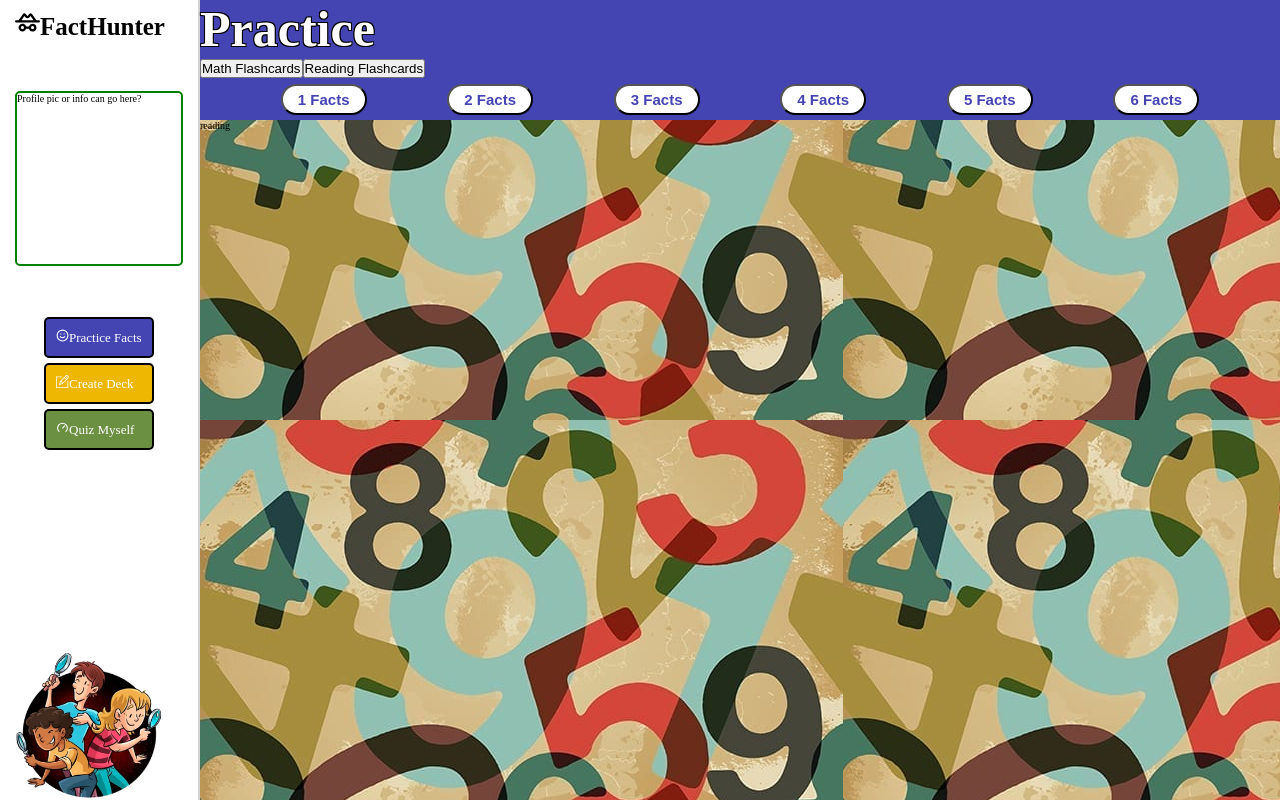
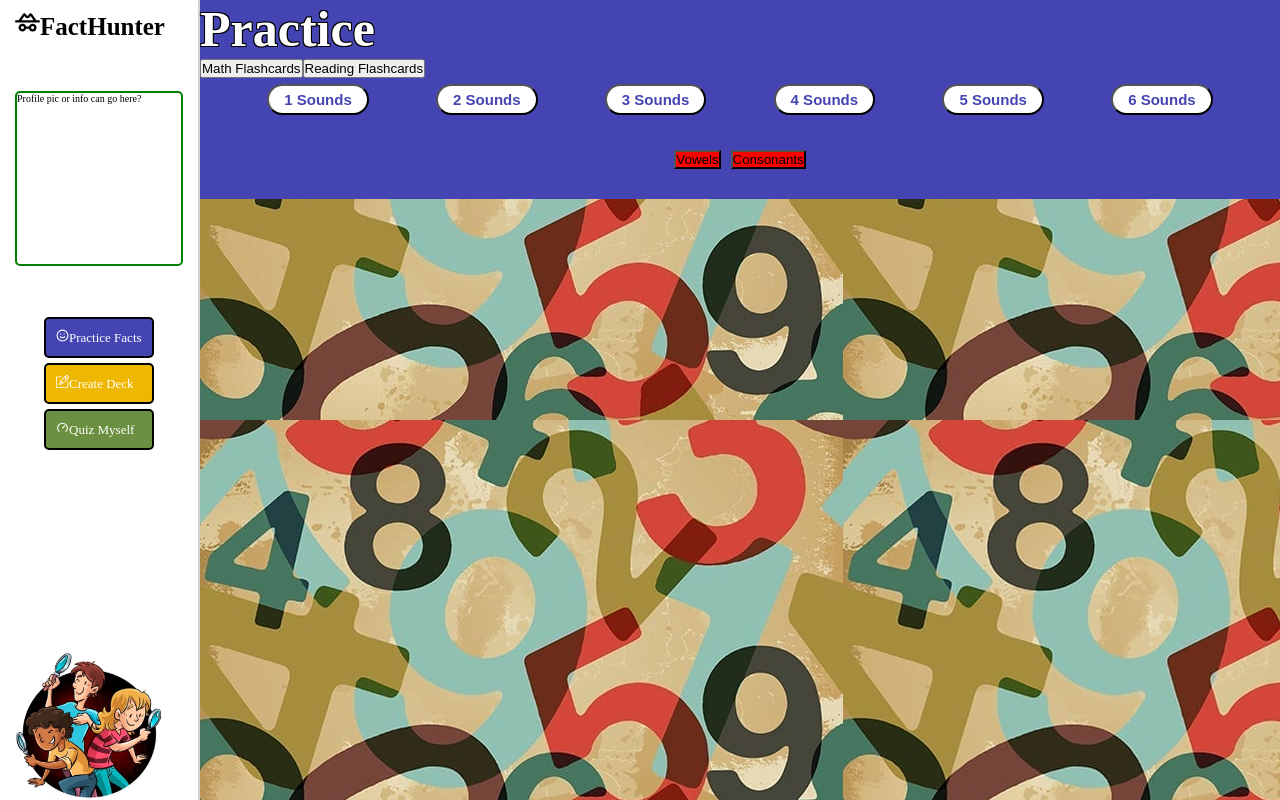
Before and after one commit to longhairshortcode/factHunterFE, a React (Vite) app: page /dashboard/practice in a window 1280 px wide. Both pictures are taken after a click on the button "Reading Flashcards". Built offline with nearby package versions, Linux system fonts and the light colour scheme.

Commit message:
fixing reading on practice and set

```diff
--- a/src/components/Dashboard/Workspace/Practice/Practice.jsx
+++ b/src/components/Dashboard/Workspace/Practice/Practice.jsx
@@ -1,4 +1,3 @@
-import { Outlet, Link} from "react-router-dom"
 import style from "./Practice.module.css"
 import { useState } from "react"
 import Set from "./Set/Set.jsx"
@@ -13,14 +12,10 @@ const [practiceFactId, setPracticeFactId] = useState("1")
     <div className={style.componentContainer}>
       <div className={style.titleAndLinks}>
         <p className={style.practice}>Practice</p>
-
-
-
         <div className={style.mathAndReadingButtonContainer}>
           <button
             className={style.mathFlashcardsButton}
             onClick={() => {setSelectedCategory("math")}}
-
           >
           Math Flashcards
           </button>
@@ -45,7 +40,7 @@ const [practiceFactId, setPracticeFactId] = useState("1")
             <div className={style.linksContainer}>
                 <div className={style.links}>
                   {Array(6).fill(null).map((_, index)=>(
-                  <button className={style.numberButton} key={index + 1} to={`${index + 1}`}>{index + 1} Facts </button>))}
+                  <button className={style.numberButton} key={index + 1} to={`${index + 1}`}>{index + 1} Sounds </button>))}
                 </div>
               </div>
           )}
@@ -64,7 +59,7 @@ const [practiceFactId, setPracticeFactId] = useState("1")
 
     </div>
 
-      <Set selectedCategory={selectedCategory} practiceFactId={practiceFactId} setPracticeFactId={setPracticeFactId}/>
+      <Set selectedCategory={selectedCategory} practiceFactId={practiceFactId}/>
 
     </div>
   )
--- a/src/components/Dashboard/Workspace/Practice/Set/Set.jsx
+++ b/src/components/Dashboard/Workspace/Practice/Set/Set.jsx
@@ -2,12 +2,20 @@ import style from "./Set.module.css";
 import { useState } from "react";
 import { FaDivide } from "react-icons/fa6";
 
-function Set({ practiceFactId, setPracticeFactId, selectedCategory }) {
-  const numberPracticeFactId = Number(practiceFactId);
-  const [operation, setOperation] = useState("");
-  const [activeButton, setActiveButton] = useState("");
 
-  const operationsAndNames = [
+
+function Set({practiceFactId, selectedCategory}) {
+
+//STATES
+const [operation, setOperation] = useState("")
+//changed intial state to ""
+const [activeButton, setActiveButton] = useState("")
+
+//VARIABLES
+//QQQQQQQwhere below come from and what is it
+const numberPracticeFactId = Number(practiceFactId)
+    //VARIABLE of ARRAY OF OBJECTS
+const operationsAndNames = [
     {
       operation: "+",
       name: "Addition",
@@ -24,14 +32,33 @@ function Set({ practiceFactId, setPracticeFactId, selectedCategory }) {
       operation: "/",
       name: "Division",
     },
-  ];
+    ]
 
+    const readingTopicButtons = ["Vowels", "Consonants"];
+
+    //changed this: to below it
+  // function handleClick(operationAndName){
+  //   setActiveButton((prev) => ({
+  //     ...prev,
+  //     operation: operationAndName.operation,
+  //     name: operationAndName.name
+  //   }))
+  //   console.log(operationAndName, activeButton)
+  // }
+
+  //HANDLER
   function handleClick(operationAndName) {
     setActiveButton(operationAndName.name); // Fixed: Set the active button name
     setOperation(operationAndName.operation); // Fixed: Set the operation
     console.log(operationAndName, activeButton);
   }
 
+  function handleReadingClick(topic) {
+    setActiveButton(topic); // Set the active button name
+    console.log(topic, activeButton);
+  }
+
+  //QQQQOTHER FUNCTIONS & 2 MORE VARIABLES???
   function shuffleArray(array) {
     for (let i = array.length - 1; i > 0; i--) {
       const j = Math.floor(Math.random() * (i + 1));
@@ -39,6 +66,11 @@ function Set({ practiceFactId, setPracticeFactId, selectedCategory }) {
     }
     return array;
   }
+
+  //is this in new code??? or deleted???
+  // function chooseOperation(opp){
+  //   setOperation(opp)
+  // }
 
   // Generate an array of indices // [0, 1, 2, 3....] //length of array, index of each item in array
   const indices = Array.from({ length: 13 }, (_, index) => index);
@@ -57,9 +89,9 @@ function Set({ practiceFactId, setPracticeFactId, selectedCategory }) {
                 className={style.button}
                 style={{
                   backgroundColor:
-                    activeButton === operationAndName.name ? "yellow" : "red", // Fixed: Compare activeButton with operationAndName.name
+                    activeButton === operationAndName.name ? "yellow" : "red",
                 }}
-                onClick={() => handleClick(operationAndName)} // Fixed: Call handleClick on button click
+                onClick={() => handleClick(operationAndName)}
               >
                 {operationAndName.name}
               </button>
@@ -80,10 +112,8 @@ function Set({ practiceFactId, setPracticeFactId, selectedCategory }) {
                             : index}
                           {operation === "/" ? (
                             <FaDivide />
-                          ) : operation ? (
-                            operation
                           ) : (
-                            "+"
+                            operation || "+"
                           )}
                           {numberPracticeFactId}
                         </div>
@@ -108,8 +138,28 @@ function Set({ practiceFactId, setPracticeFactId, selectedCategory }) {
             </div>
           </div>
         </>
+      ) : selectedCategory === "reading" ? (
+        <>
+          <div className={style.buttonsContainer}>
+            {readingTopicButtons.map((topic, index) => (
+              <button
+                key={index}
+                className={style.button}
+                style={{
+                  backgroundColor: activeButton === topic ? "yellow" : "red",
+                }}
+                onClick={() => handleReadingClick(topic)}
+              >
+                {topic}
+              </button>
+            ))}
+          </div>
+          <div className={style.componentContainer}>
+            {/* Add your reading-related content here */}
+          </div>
+        </>
       ) : (
-        <div>reading</div>
+        <></>
       )}
     </>
   );
```
Lines whose indentation alone changed are shown as unchanged.
